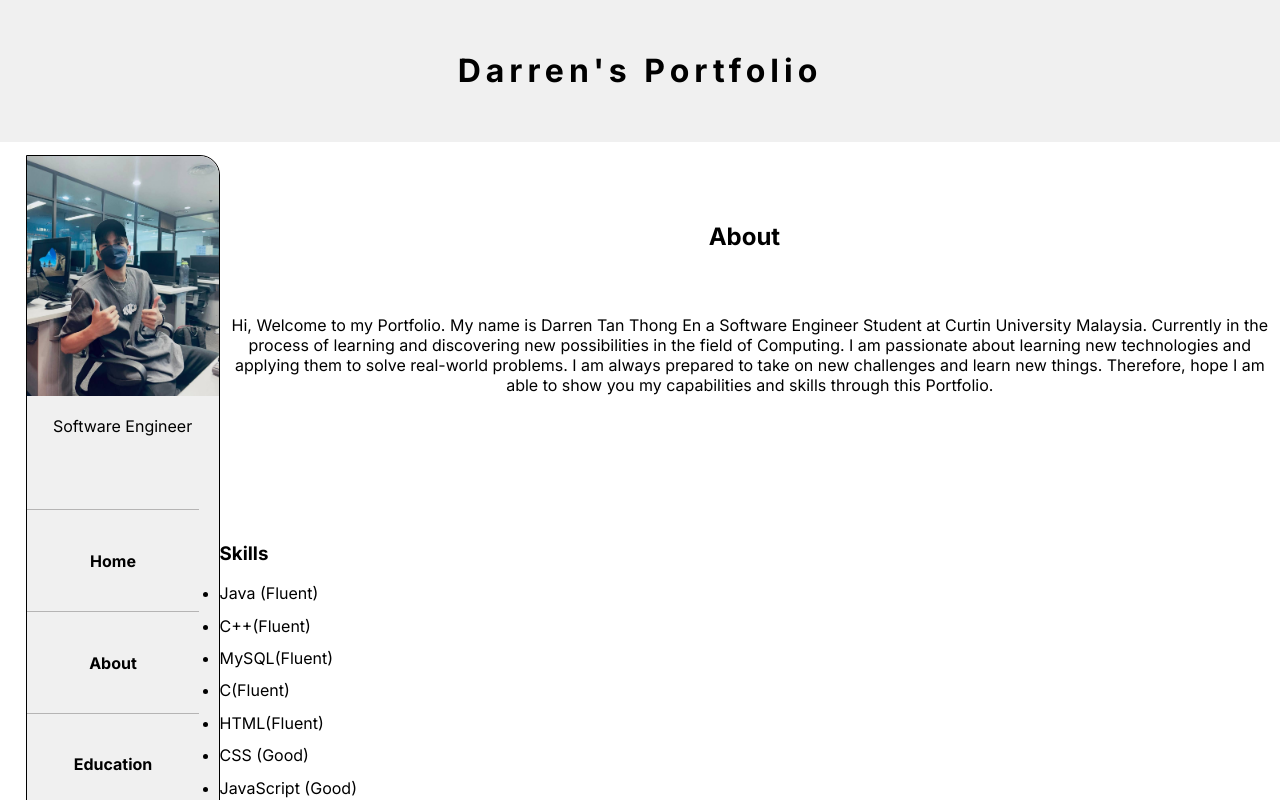
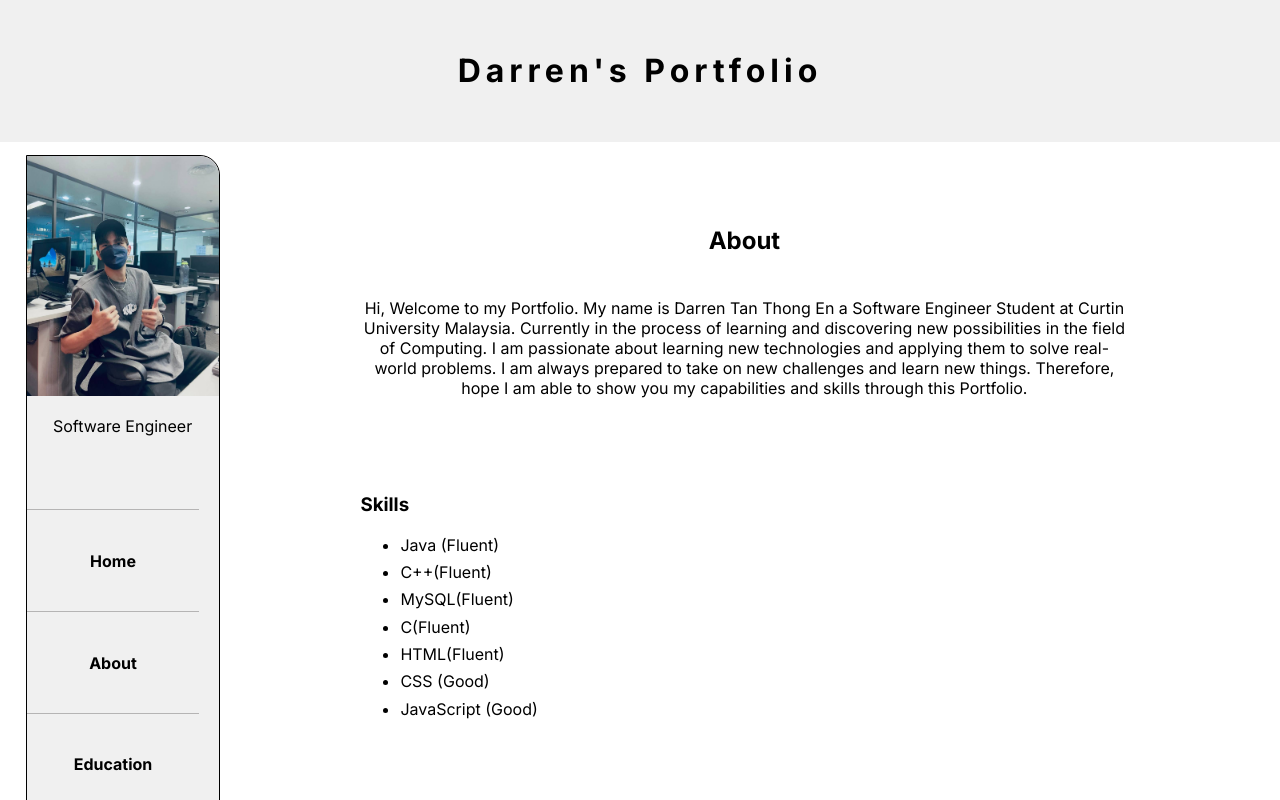
Before and after one commit to darren2581/WebsiteTesting1, a Next.js app: page / in a window 1280 px wide. Built offline with nearby package versions, Linux system fonts and the light colour scheme.

Commit message:
Update globals.css

```diff
--- a/app/globals.css
+++ b/app/globals.css
@@ -63,7 +63,7 @@ div.nav:hover{
   font-size: 110%;
 }
 
-h2{
+.about{
   float: left;
   margin: 1%;
   padding: 4% 10% 4% 10%;
```
